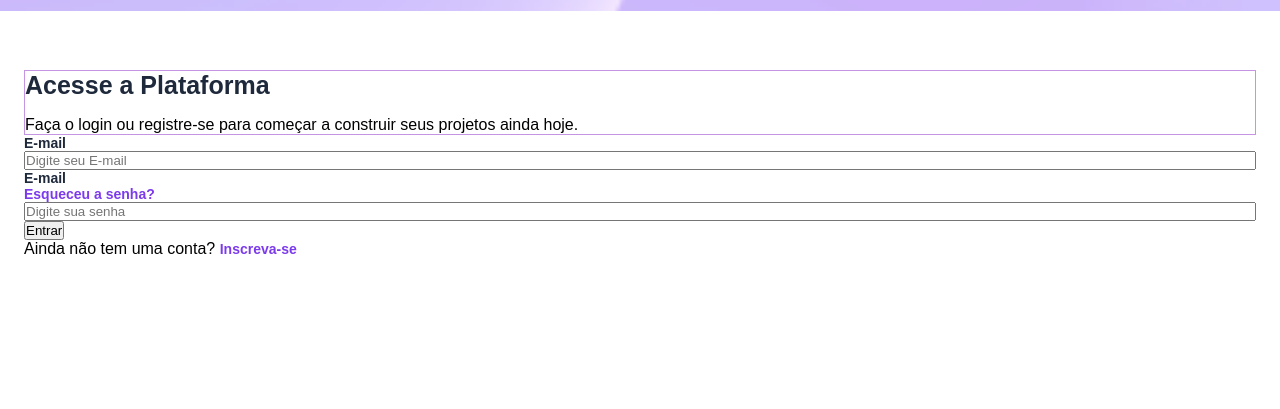
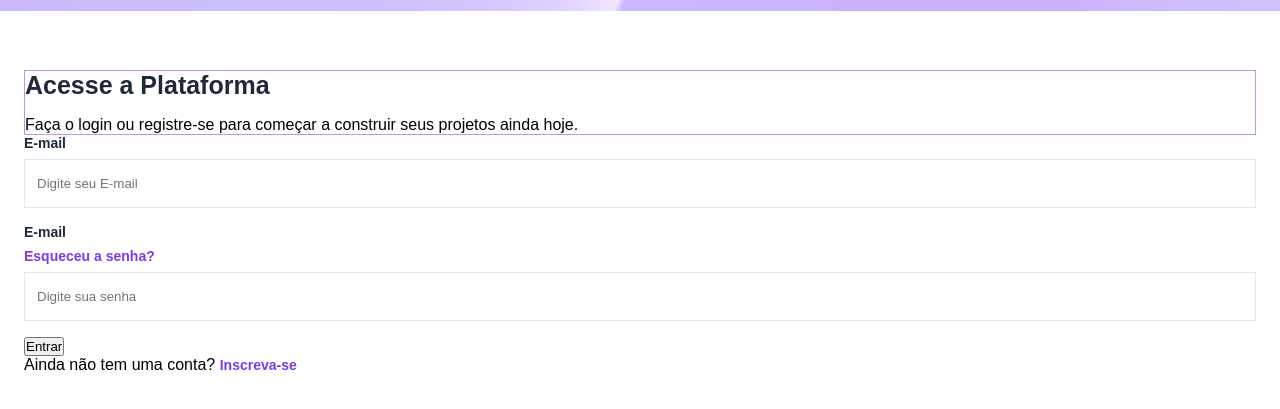
Before and after one commit to nat1zinha/Projeto-vertigo, a plain HTML site: page index.html in a window 1280 px wide. Shown: the part 123-532 px from the top of the page. Drawn offline with Linux system fonts and the light colour scheme.

Commit message:
estilização de input

```diff
--- a/style.css
+++ b/style.css
@@ -8,6 +8,8 @@
 :root{
     --gray-800: #1E293B;
     --gray-600: #475569;
+    --gray-400: #94a3b8;
+    --gray-200: #e2e8f0;
     --purple: #7c3aed;
 }
 
@@ -37,6 +39,8 @@ main{
 .input-box{
     display: flex;
     flex-direction: column;
+    gap: 0.5rem;
+    margin-bottom: 1rem;
 }
 .input-box div{
     display: flex;
@@ -50,6 +54,19 @@ main{
     font-weight: 600;
 
 }
+.login input{
+    padding: 1rem 0.75rem;
+    border: 1px solid var(--gray-200) ;
+    border: radius 0.25em;
+    color: var(--gray-800);
+}
+.login input ::placeholder{
+    color: var(--gray-400);
+}
+.login input:hover,
+.login input:focus {
+    outline: 1px solid var(--purple);
+}
 
 .login a{
     color: var(--purple);
```
